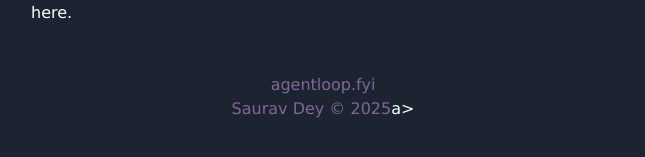
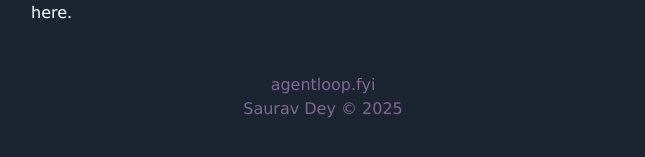
Before and after one commit to agentloopfyi/agentloopfyi.github.io, a Jekyll site: the page built from index.markdown, in a window 1280 px wide. Shown: the part 244-401 px from the top of the page, without its empty margins (317-962 px from the left). Built offline with Jekyll 4.4.1, drawn with Linux system fonts in a browser that asks for light colours.

Commit message:
Update footer.html

```diff
--- a/_includes/footer.html
+++ b/_includes/footer.html
@@ -1,4 +1,4 @@
 <div class="row center-align footer">
     <div class="col-md-12"><a href="https://www.agentloop.fyi">{{ site.url }}</a></div>
-    <div class="col-md-12"><a href="https://www.linkedin.com/in/sauravdey">{{ site.footnote }}</a>a></div>
+    <div class="col-md-12"><a href="https://www.linkedin.com/in/sauravdey">{{ site.footnote }}</a></div>
 </div>
```
